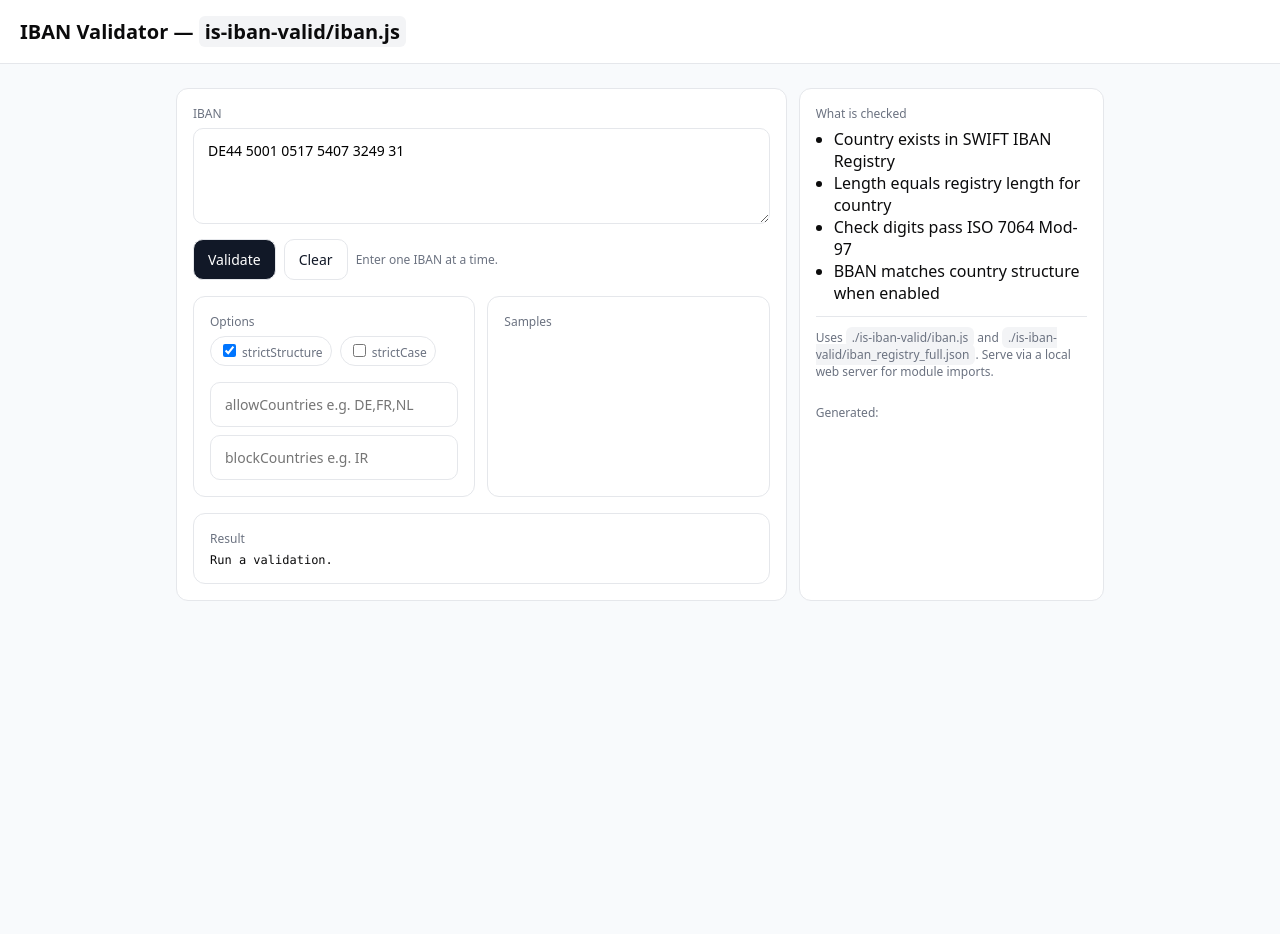
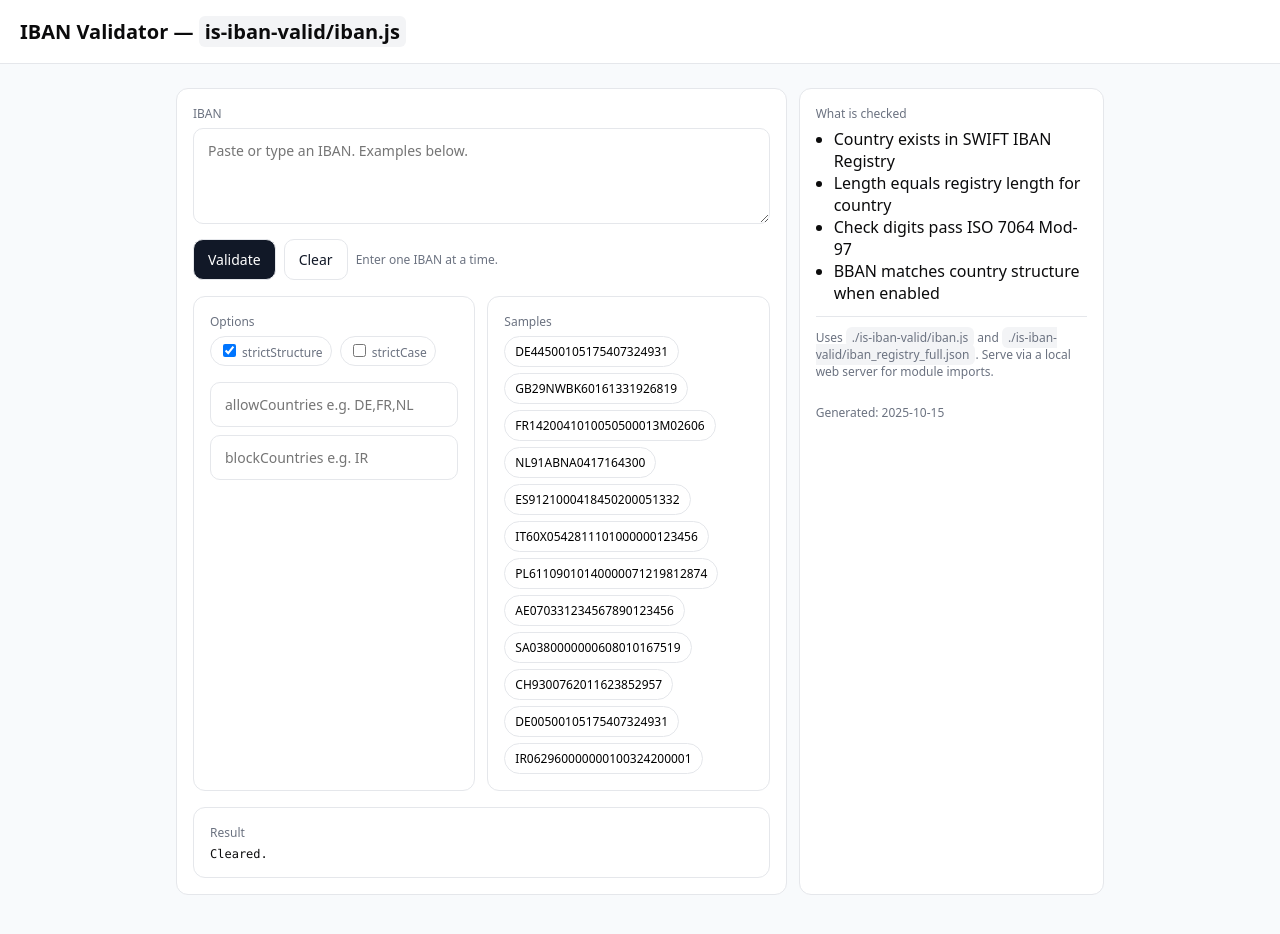
Before and after one commit to Yvancg/validators, a plain HTML site: page is-iban-safe/iban-test.html in a window 1280 px wide. Both pictures are taken after a click on the button "Clear". Before the commit the page ends 800 px from the top, so only its background shows below. Drawn offline with Linux system fonts and the light colour scheme.

Commit message:
Update iban-test.html

```diff
--- a/is-iban-safe/iban-test.html
+++ b/is-iban-safe/iban-test.html
@@ -101,78 +101,68 @@
   </main>
 
 <script type="module">
-    window.addEventListener('error', e => {
-      const el = document.getElementById('result');
-      if (el) el.innerHTML = `<pre>${e?.error?.stack || e.message}</pre>`;
-    });
-    import { isIbanSafe } from './iban.js';
+  const $ = id => document.getElementById(id);
+  const show = msg => { const el = $('result'); if (el) el.innerHTML = msg; };
 
-    const $ = (id) => document.getElementById(id);
+  // date stamp
   $('today').textContent = new Date().toISOString().slice(0,10);
 
+  // Always bind buttons so Clear works even if import fails
+  $('btn-validate').addEventListener('click', () => run());
+  $('btn-clear').addEventListener('click', () => {
+    $('iban').value = '';
+    show('Cleared.');
+  });
+
+  // Example chips
   const EXAMPLES = [
-      // valid
-      "DE44500105175407324931",
-      "GB29NWBK60161331926819",
-      "FR1420041010050500013M02606",
-      "NL91ABNA0417164300",
-      "ES9121000418450200051332",
-      "IT60X0542811101000000123456",
-      "PL61109010140000071219812874",
-      "AE070331234567890123456",
-      "SA0380000000608010167519",
-      "CH9300762011623852957",
-      // invalid checksum
-      "DE00500105175407324931",
-      // blocked country example
-      "IR062960000000100324200001"
+    "DE44500105175407324931","GB29NWBK60161331926819","FR1420041010050500013M02606",
+    "NL91ABNA0417164300","ES9121000418450200051332","IT60X0542811101000000123456",
+    "PL61109010140000071219812874","AE070331234567890123456","SA0380000000608010167519",
+    "CH9300762011623852957","DE00500105175407324931","IR062960000000100324200001"
   ];
-
-    // Render example chips
   const exWrap = $('examples');
   EXAMPLES.forEach(v => {
-      const chip = document.createElement('button');
-      chip.className = 'chip';
-      chip.textContent = v;
-      chip.addEventListener('click', () => { $('iban').value = v; run(); });
-      exWrap.appendChild(chip);
+    const b = document.createElement('button');
+    b.className = 'chip';
+    b.textContent = v;
+    b.addEventListener('click', () => { $('iban').value = v; run(); });
+    exWrap.appendChild(b);
   });
 
-    $('btn-validate').addEventListener('click', run);
-    $('btn-clear').addEventListener('click', () => {
-      $('iban').value = '';
-      $('result').innerHTML = 'Cleared.';
-    });
+  // Robust import: try local path then subfolder path
+  let isIbanSafe;
+  try {
+    ({ isIbanSafe } = await import('./iban.js'));
+  } catch {
+    try {
+      ({ isIbanSafe } = await import('./is-iban-valid/iban.js'));
+    } catch (e) {
+      show(`<pre>Import failed:\n${e?.message || e}</pre>`);
+    }
+  }
 
   function parseCSV(s) {
-      return (s || '')
-        .split(',')
-        .map(x => x.trim().toUpperCase())
-        .filter(Boolean);
+    return (s || '').split(',').map(x => x.trim().toUpperCase()).filter(Boolean);
   }
 
   function run() {
-      const input = $('iban').value;
+    if (!isIbanSafe) return; // import failed, message already shown
     const opts = {
       strictStructure: $('opt-structure').checked,
-        strictCase: $('opt-case').checked,
+      strictCase: $('opt-case').checked
     };
     const allow = parseCSV($('opt-allow').value);
     const block = parseCSV($('opt-block').value);
     if (allow.length) opts.allowCountries = allow;
     if (block.length) opts.blockCountries = block;
 
-      const res = isIbanSafe(input, opts);
-      render(res);
-    }
+    const res = isIbanSafe($('iban').value, opts);
+    const ok = res.ok === true;
+    const badge = ok ? `<span class="pill ok">valid</span>` : `<span class="pill bad">invalid</span>`;
+    const issues = (res.issues || []).map(i => `<li>${i}</li>`).join('') || '<li>none</li>';
 
-    function render(res) {
-      const el = $('result');
-      const ok = res.ok === true;
-      const badge = ok ? `<span class="pill ok">valid</span>` :
-                         `<span class="pill bad">invalid</span>`;
-      const issues = (res.issues || []).map(i => `<li>${i}</li>`).join('') || '<li>none</li>';
-      el.innerHTML = `
+    show(`
       <div style="display:flex; gap:8px; align-items:center; margin-bottom:6px;">
         ${badge}
         <code>${res.normalized || '—'}</code>
@@ -183,10 +173,10 @@
         <strong>issues:</strong>
         <ul class="list">${issues}</ul>
       </div>
-      `;
+    `);
   }
 
-    // auto-run once
+  // first render
   run();
 </script>
 </body>
```
Lines whose indentation alone changed are shown as unchanged.
